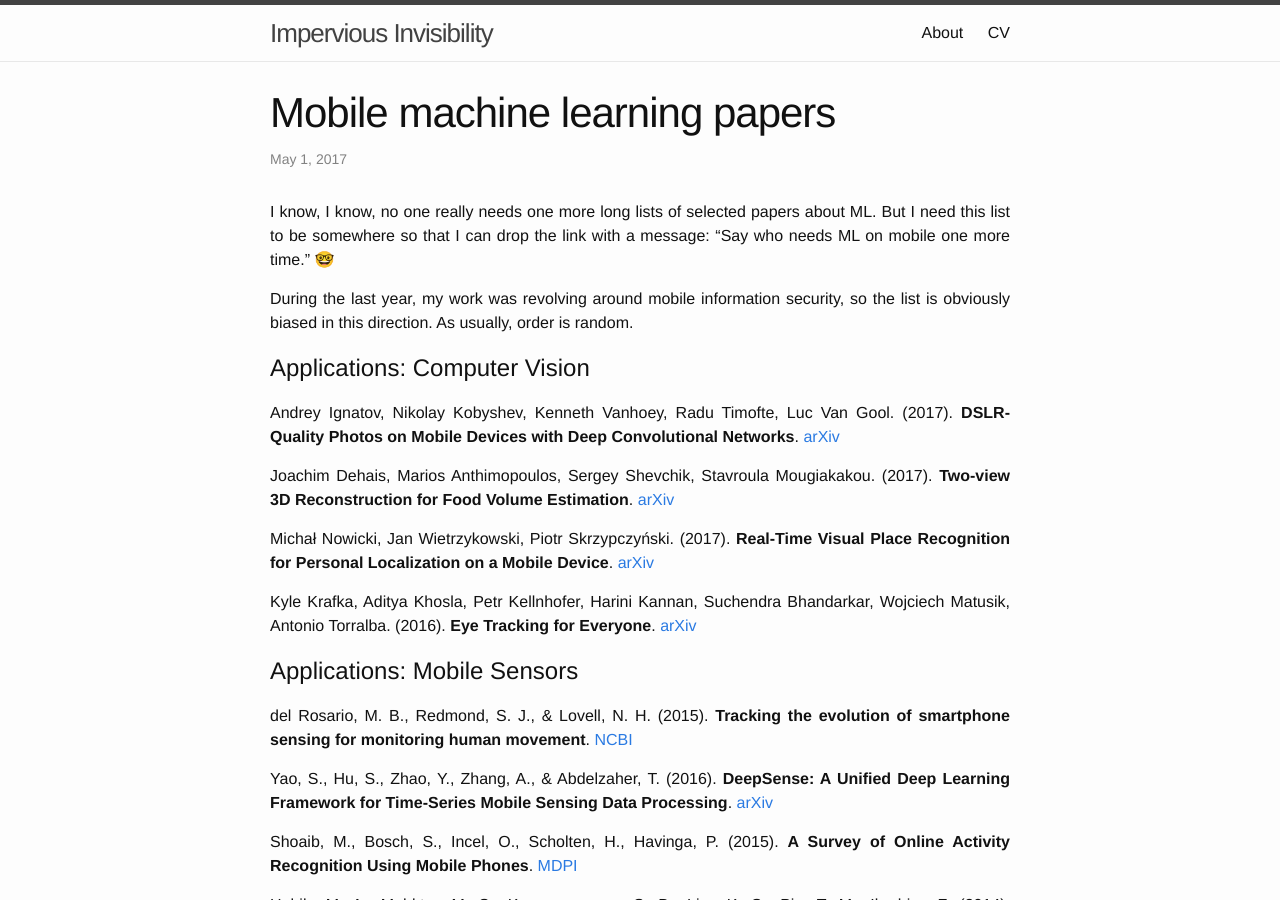
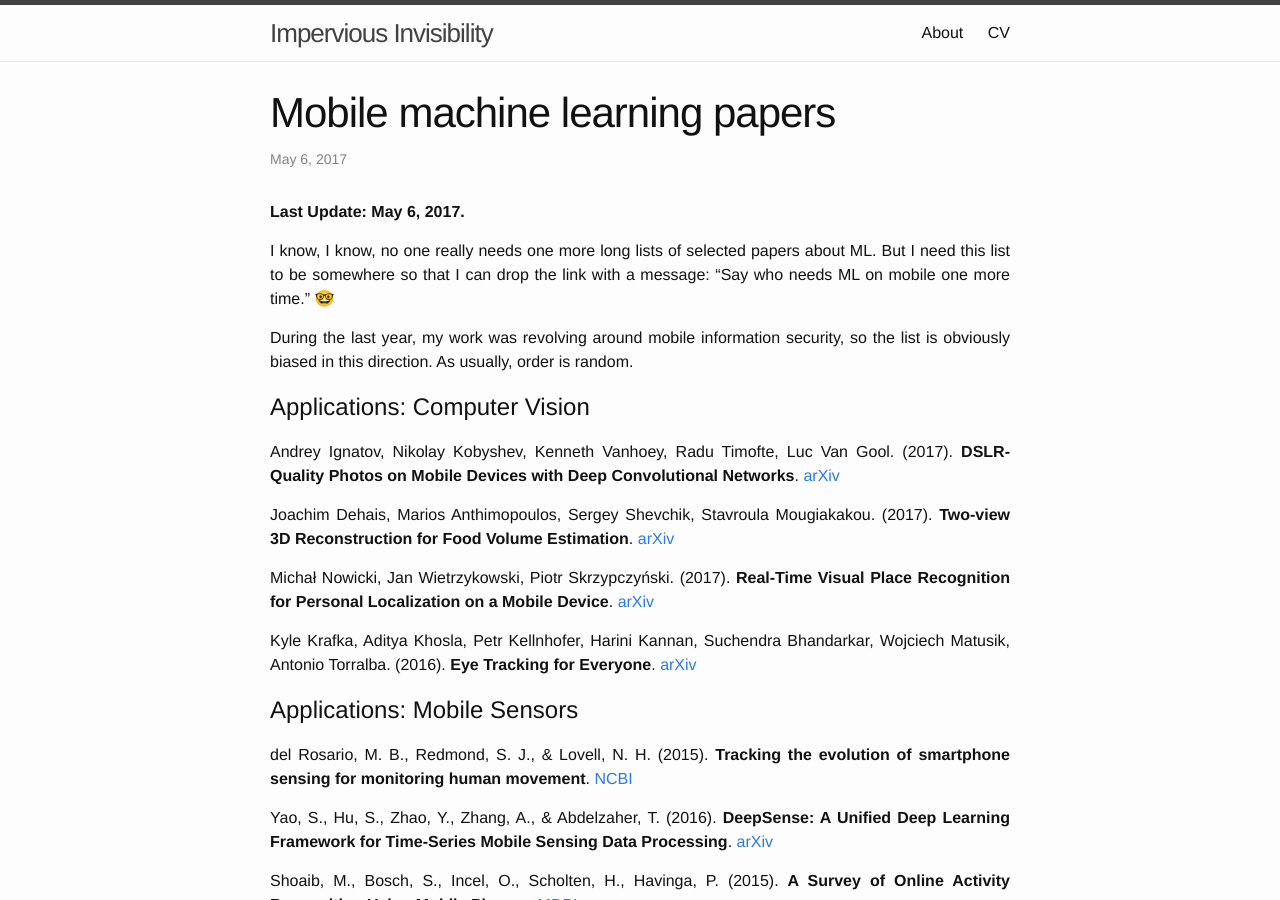
Before and after one commit to alexsosn/alexsosn.github.io, a Jekyll site: the page built from _posts/2017-05-02-mobile-ml-papers.md, in a window 1280 px wide and 900 px high. Built offline with Jekyll 4.4.1, drawn with Linux system fonts in a browser that asks for light colours.

Commit message:
dates updated

```diff
--- a/_posts/2015-11-05-iOS-ML.markdown
+++ b/_posts/2015-11-05-iOS-ML.markdown
@@ -1,7 +1,7 @@
 ---
 layout: post
 title:  "Machine Learning for iOS"
-date:   2015-11-05 14:00:09 +0200
+date:   2017-05-02 14:00:09 +0200
 categories: ML
 excerpt: Curated list of tools and resources to create really smart iOS applications.
 comments: true
--- a/_posts/2017-05-02-mobile-ml-papers.md
+++ b/_posts/2017-05-02-mobile-ml-papers.md
@@ -1,11 +1,13 @@
 ---
 layout: post
 title:  "Mobile machine learning papers"
-date:   2017-05-02 00:03:00 +0200
+date:   2017-05-06 15:28:00 +0200
 categories: ML
 excerpt: A list of papers concerning mobile machine learning with the focus on information security.
 comments: true
 ---
+
+**Last Update: May 6, 2017.**
 
 I know, I know, no one really needs one more long lists of selected papers about ML. But I need this list to be somewhere so that I can drop the link with a message: "Say who needs ML on mobile one more time." 🤓
 
```
